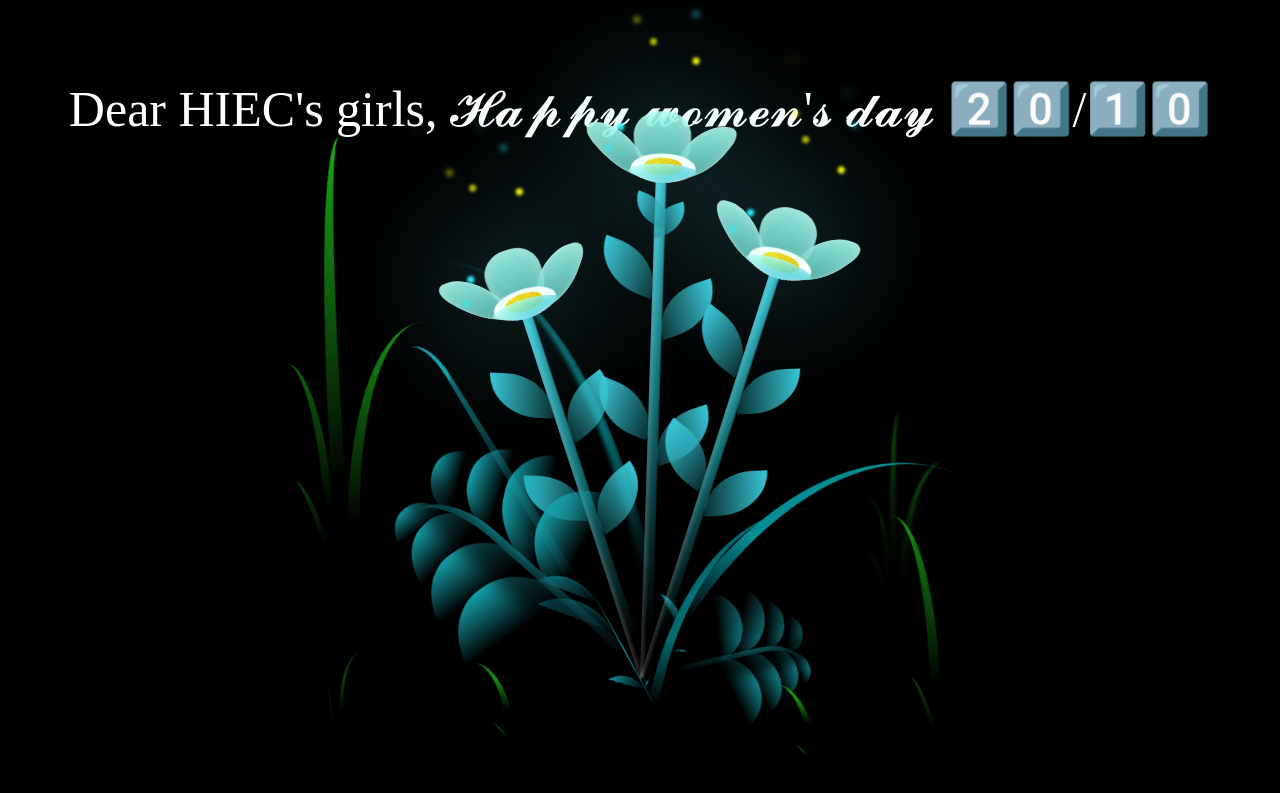
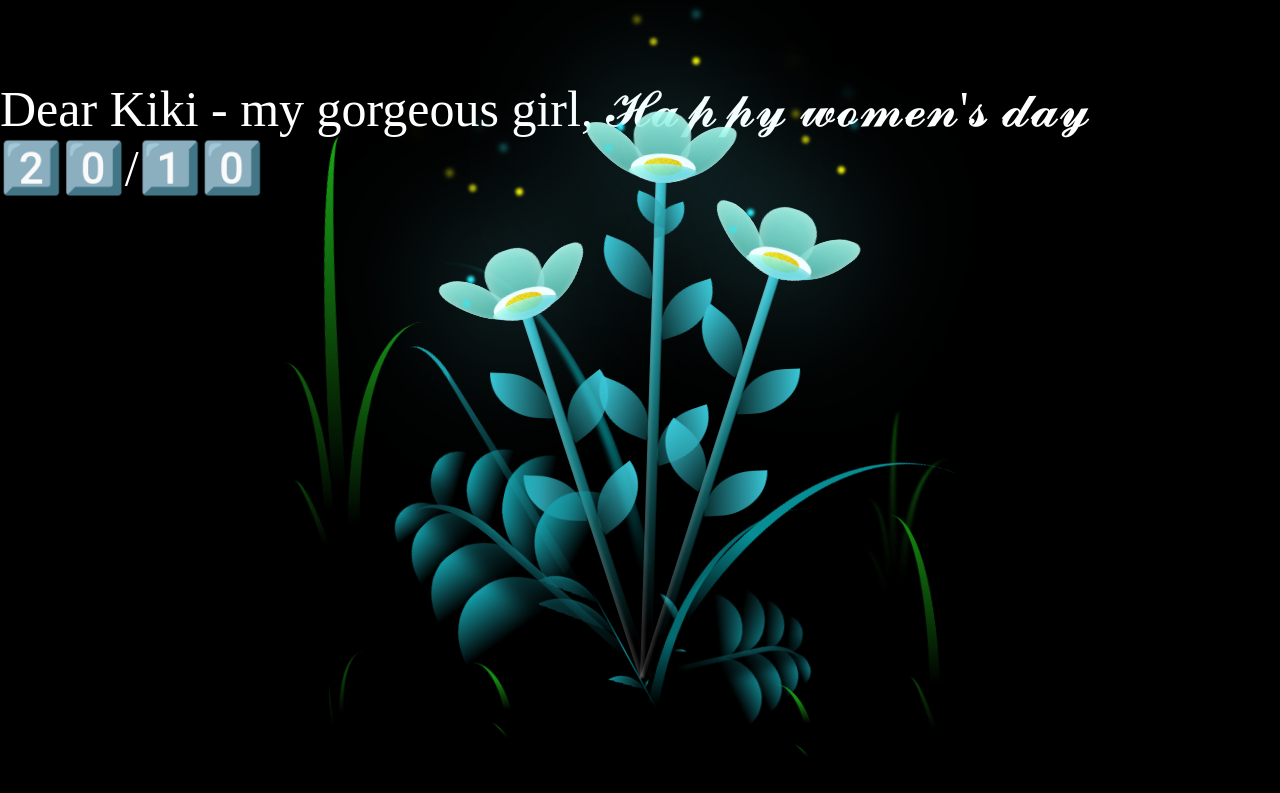
Before and after one commit to RemMyDream/Woman, a plain HTML site: page index.html in a window 1280 px wide. Drawn offline with Linux system fonts and the light colour scheme.

Commit message:
Update index.html

```diff
--- a/index.html
+++ b/index.html
@@ -10,7 +10,7 @@
 
 <body class="not-loaded">
     <div class="night"></div>
-    <div class="happy-woman-day">Dear HIEC's girls, 𝓗𝓪𝓹𝓹𝔂 𝔀𝓸𝓶𝓮𝓷'𝓼 𝓭𝓪𝔂 2️⃣0️⃣/1️⃣0️⃣</div>
+    <div class="happy-woman-day">Dear Kiki - my gorgeous girl, 𝓗𝓪𝓹𝓹𝔂 𝔀𝓸𝓶𝓮𝓷'𝓼 𝓭𝓪𝔂 2️⃣0️⃣/1️⃣0️⃣</div>
     <div class="flowers">
       <div class="flower flower--1">
         <div class="flower__leafs flower__leafs--1">
```
